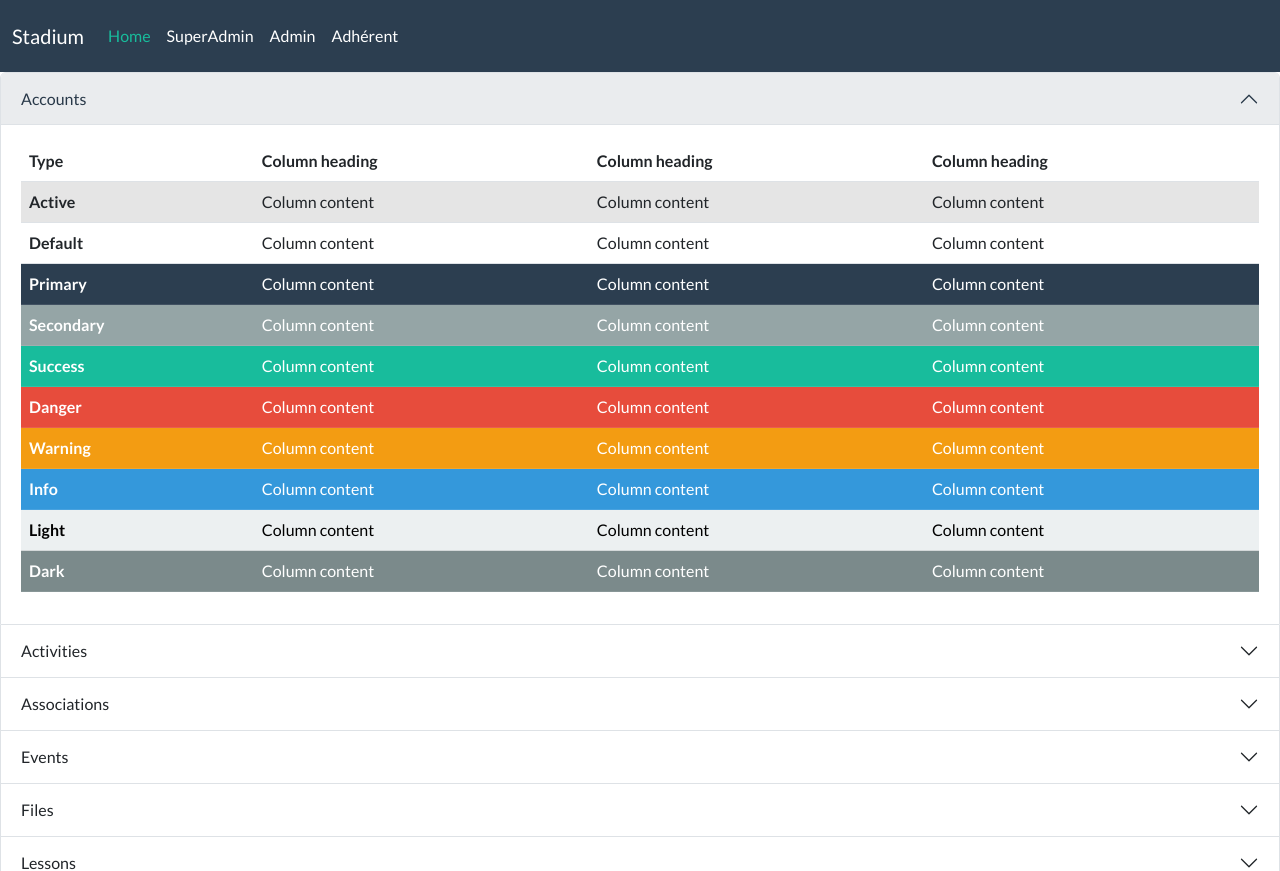
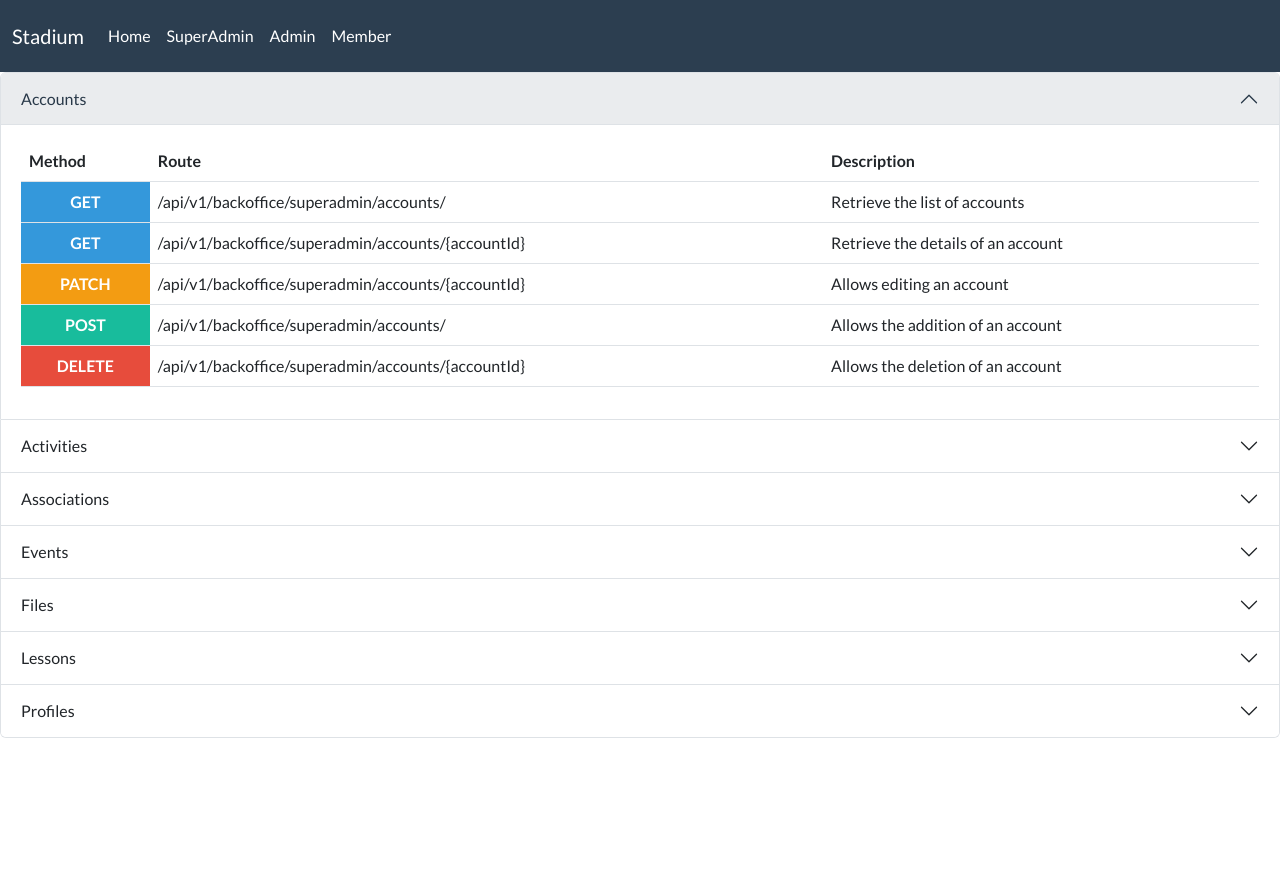
Before and after one commit to jean-same/stadium, a Symfony app: template templates/api/v1/documentation/docs/superadmin.html.twig in a window 1280 px wide. Shown: the top 871 px of the page. After the commit the page ends 738 px from the top, so only its background shows below. Run offline with Twig, Linux system fonts and the light colour scheme; the template is opened without the code that fills it, so the values that code supplies are empty; some libraries are stand-ins or nearby versions.

Commit message:
Setting up route display for api/superadmin

```diff
--- a/templates/api/v1/documentation/docs/superadmin.html.twig
+++ b/templates/api/v1/documentation/docs/superadmin.html.twig
@@ -4,81 +4,45 @@
 	<div class="accordion" id="accordionExample">
 		<div class="accordion-item">
 			<h2 class="accordion-header" id="headingOne">
-      <button class="accordion-button" type="button" data-bs-toggle="collapse" data-bs-target="#collapseOne" aria-expanded="true" aria-controls="collapseOne">
+				<button class="accordion-button" type="button" data-bs-toggle="collapse" data-bs-target="#Account" aria-expanded="true" aria-controls="Account">
 					Accounts
 				</button>
 			</h2>
-    <div id="collapseOne" class="accordion-collapse collapse show" aria-labelledby="headingOne" data-bs-parent="#accordionExample">
+			<div id="Account" class="accordion-collapse collapse show" aria-labelledby="headingOne" data-bs-parent="#accordionExample">
 				<div class="accordion-body">
 					<table class="table table-hover">
 						<thead>
 							<tr>
-      <th scope="col">Type</th>
-      <th scope="col">Column heading</th>
-      <th scope="col">Column heading</th>
-      <th scope="col">Column heading</th>
+								<th scope="col">Method</th>
+								<th scope="col">Route</th>
+								<th scope="col">Description</th>
 							</tr>
 						</thead>
 						<tbody>
-    <tr class="table-active">
-      <th scope="row">Active</th>
-      <td>Column content</td>
-      <td>Column content</td>
-      <td>Column content</td>
+							<tr>
+								<th scope="row" class="text-center text-white bg-info">GET</th>
+								<td>/api/v1/backoffice/superadmin/accounts/</td>
+								<td>Retrieve the list of accounts</td>
 							</tr>
 							<tr>
-      <th scope="row">Default</th>
-      <td>Column content</td>
-      <td>Column content</td>
-      <td>Column content</td>
+								<th scope="row" class="text-center text-white bg-info">GET</th>
+								<td>/api/v1/backoffice/superadmin/accounts/{accountId}</td>
+								<td>Retrieve the details of an account</td>
 							</tr>
-    <tr class="table-primary">
-      <th scope="row">Primary</th>
-      <td>Column content</td>
-      <td>Column content</td>
-      <td>Column content</td>
+							<tr>
+								<th scope="row" class="text-center text-white bg-warning">PATCH</th>
+								<td>/api/v1/backoffice/superadmin/accounts/{accountId}</td>
+								<td>Allows editing an account</td>
 							</tr>
-    <tr class="table-secondary">
-      <th scope="row">Secondary</th>
-      <td>Column content</td>
-      <td>Column content</td>
-      <td>Column content</td>
+							<tr>
+								<th scope="row" class="text-center text-white bg-success">POST</th>
+								<td>/api/v1/backoffice/superadmin/accounts/</td>
+								<td>Allows the addition of an account</td>
 							</tr>
-    <tr class="table-success">
-      <th scope="row">Success</th>
-      <td>Column content</td>
-      <td>Column content</td>
-      <td>Column content</td>
-    </tr>
-    <tr class="table-danger">
-      <th scope="row">Danger</th>
-      <td>Column content</td>
-      <td>Column content</td>
-      <td>Column content</td>
-    </tr>
-    <tr class="table-warning">
-      <th scope="row">Warning</th>
-      <td>Column content</td>
-      <td>Column content</td>
-      <td>Column content</td>
-    </tr>
-    <tr class="table-info">
-      <th scope="row">Info</th>
-      <td>Column content</td>
-      <td>Column content</td>
-      <td>Column content</td>
-    </tr>
-    <tr class="table-light">
-      <th scope="row">Light</th>
-      <td>Column content</td>
-      <td>Column content</td>
-      <td>Column content</td>
-    </tr>
-    <tr class="table-dark">
-      <th scope="row">Dark</th>
-      <td>Column content</td>
-      <td>Column content</td>
-      <td>Column content</td>
+							<tr>
+								<th scope="row" class="text-center text-white bg-danger">DELETE</th>
+								<td>/api/v1/backoffice/superadmin/accounts/{accountId}</td>
+								<td>Allows the deletion of an account</td>
 							</tr>
 						</tbody>
 					</table>
@@ -87,74 +51,283 @@
 		</div>
 		<div class="accordion-item">
 			<h2 class="accordion-header" id="headingTwo">
-      <button class="accordion-button collapsed" type="button" data-bs-toggle="collapse" data-bs-target="#collapseTwo" aria-expanded="false" aria-controls="collapseTwo">
+				<button class="accordion-button collapsed" type="button" data-bs-toggle="collapse" data-bs-target="#Activities" aria-expanded="false" aria-controls="Activities">
 					Activities
 				</button>
 			</h2>
-    <div id="collapseTwo" class="accordion-collapse collapse" aria-labelledby="headingTwo" data-bs-parent="#accordionExample">
+			<div id="Activities" class="accordion-collapse collapse" aria-labelledby="headingTwo" data-bs-parent="#accordionExample">
 				<div class="accordion-body">
-        <strong>This is the second item's accordion body.</strong> It is hidden by default, until the collapse plugin adds the appropriate classes that we use to style each element. These classes control the overall appearance, as well as the showing and hiding via CSS transitions. You can modify any of this with custom CSS or overriding our default variables. It's also worth noting that just about any HTML can go within the <code>.accordion-body</code>, though the transition does limit overflow.
+					<table class="table table-hover">
+						<thead>
+							<tr>
+								<th scope="col">Method</th>
+								<th scope="col">Route</th>
+								<th scope="col">Description</th>
+							</tr>
+						</thead>
+						<tbody>
+							<tr>
+								<th scope="row" class="text-center text-white bg-info">GET</th>
+
+								<td>/api/v1/backoffice/superadmin/activities/</td>
+								<td>Retrieve the list of activities</td>
+							</tr>
+							<tr>
+								<th scope="row" class="text-center text-white bg-info">GET</th>
+
+								<td>/api/v1/backoffice/superadmin/activities/{activityId}</td>
+								<td>Retrieve the details of an activity</td>
+							</tr>
+							<tr>
+								<th scope="row" class="text-center text-white bg-warning">PATCH</th>
+								<td>/api/v1/backoffice/superadmin/activities/{activityId}</td>
+								<td>Allows editing an activity</td>
+							</tr>
+							<tr>
+								<th scope="row" class="text-center text-white bg-success">POST</th>
+								<td>/api/v1/backoffice/superadmin/activities/</td>
+								<td>Allows the addition of an activity</td>
+							</tr>
+							<tr>
+								<th scope="row" class="text-center text-white bg-danger">DELETE</th>
+								<td>/api/v1/backoffice/superadmin/activities/{activityId}</td>
+								<td>Allows the deletion of an activity</td>
+							</tr>
+						</tbody>
+					</table>
 				</div>
 			</div>
 		</div>
 		<div class="accordion-item">
 			<h2 class="accordion-header" id="headingThree">
-      <button class="accordion-button collapsed" type="button" data-bs-toggle="collapse" data-bs-target="#collapseThree" aria-expanded="false" aria-controls="collapseThree">
+				<button class="accordion-button collapsed" type="button" data-bs-toggle="collapse" data-bs-target="#Association" aria-expanded="false" aria-controls="Association">
 					Associations
 				</button>
 			</h2>
-    <div id="collapseThree" class="accordion-collapse collapse" aria-labelledby="headingThree" data-bs-parent="#accordionExample">
+			<div id="Association" class="accordion-collapse collapse" aria-labelledby="headingThree" data-bs-parent="#accordionExample">
 				<div class="accordion-body">
-        <strong>This is the third item's accordion body.</strong> It is hidden by default, until the collapse plugin adds the appropriate classes that we use to style each element. These classes control the overall appearance, as well as the showing and hiding via CSS transitions. You can modify any of this with custom CSS or overriding our default variables. It's also worth noting that just about any HTML can go within the <code>.accordion-body</code>, though the transition does limit overflow.
+					<table class="table table-hover">
+						<thead>
+							<tr>
+								<th scope="col">Method</th>
+								<th scope="col">Route</th>
+								<th scope="col">Description</th>
+							</tr>
+						</thead>
+						<tbody>
+							<tr>
+								<th scope="row" class="text-center text-white bg-info">GET</th>
+								<td>/api/v1/backoffice/superadmin/associations/</td>
+								<td>Retrieve the list of associations</td>
+							</tr>
+							<tr>
+								<th scope="row" class="text-center text-white bg-info">GET</th>
+								<td>/api/v1/backoffice/superadmin/associations/{associationId}</td>
+								<td>Retrieve the details of an association</td>
+							</tr>
+							<tr>
+								<th scope="row" class="text-center text-white bg-warning">PATCH</th>
+								<td>/api/v1/backoffice/superadmin/associations/{associationId}</td>
+								<td>Allows editing an association</td>
+							</tr>
+							<tr>
+								<th scope="row" class="text-center text-white bg-success">POST</th>
+								<td>/api/v1/backoffice/superadmin/associations/</td>
+								<td>Allows the addition of an association</td>
+							</tr>
+							<tr>
+								<th scope="row" class="text-center text-white bg-danger">DELETE</th>
+								<td>/api/v1/backoffice/superadmin/associations/{associationId}</td>
+								<td>Allows the deletion of an association</td>
+							</tr>
+						</tbody>
+					</table>
 				</div>
 			</div>
 		</div>
 		<div class="accordion-item">
 			<h2 class="accordion-header" id="headingThree">
-      <button class="accordion-button collapsed" type="button" data-bs-toggle="collapse" data-bs-target="#collapseThree" aria-expanded="false" aria-controls="collapseThree">
+				<button class="accordion-button collapsed" type="button" data-bs-toggle="collapse" data-bs-target="#Events" aria-expanded="false" aria-controls="Events">
 					Events
 				</button>
 			</h2>
-    <div id="collapseThree" class="accordion-collapse collapse" aria-labelledby="headingThree" data-bs-parent="#accordionExample">
+			<div id="Events" class="accordion-collapse collapse" aria-labelledby="headingThree" data-bs-parent="#accordionExample">
 				<div class="accordion-body">
-        <strong>This is the third item's accordion body.</strong> It is hidden by default, until the collapse plugin adds the appropriate classes that we use to style each element. These classes control the overall appearance, as well as the showing and hiding via CSS transitions. You can modify any of this with custom CSS or overriding our default variables. It's also worth noting that just about any HTML can go within the <code>.accordion-body</code>, though the transition does limit overflow.
+					<table class="table table-hover">
+						<thead>
+							<tr>
+								<th scope="col">Method</th>
+								<th scope="col">Route</th>
+								<th scope="col">Description</th>
+							</tr>
+						</thead>
+						<tbody>
+							<tr>
+								<th scope="row" class="text-center text-white bg-info">GET</th>
+								<td>/api/v1/backoffice/superadmin/events/</td>
+								<td>Retrieve the list of events</td>
+							</tr>
+							<tr>
+								<th scope="row" class="text-center text-white bg-info">GET</th>
+								<td>/api/v1/backoffice/superadmin/events/{eventId}</td>
+								<td>Retrieve the details of an event</td>
+							</tr>
+							<tr>
+								<th scope="row" class="text-center text-white bg-warning">PATCH</th>
+								<td>/api/v1/backoffice/superadmin/events/{eventId}</td>
+								<td>Allows editing an event</td>
+							</tr>
+							<tr>
+								<th scope="row" class="text-center text-white bg-success">POST</th>
+								<td>/api/v1/backoffice/superadmin/events/</td>
+								<td>Allows the addition of an event</td>
+							</tr>
+							<tr>
+								<th scope="row" class="text-center text-white bg-danger">DELETE</th>
+								<td>/api/v1/backoffice/superadmin/events/{eventId}</td>
+								<td>Allows the deletion of an event</td>
+							</tr>
+						</tbody>
+					</table>
 				</div>
 			</div>
 		</div>
 		<div class="accordion-item">
 			<h2 class="accordion-header" id="headingThree">
-      <button class="accordion-button collapsed" type="button" data-bs-toggle="collapse" data-bs-target="#collapseThree" aria-expanded="false" aria-controls="collapseThree">
+				<button class="accordion-button collapsed" type="button" data-bs-toggle="collapse" data-bs-target="#Files" aria-expanded="false" aria-controls="Files">
 					Files
 				</button>
 			</h2>
-    <div id="collapseThree" class="accordion-collapse collapse" aria-labelledby="headingThree" data-bs-parent="#accordionExample">
+			<div id="Files" class="accordion-collapse collapse" aria-labelledby="headingThree" data-bs-parent="#accordionExample">
 				<div class="accordion-body">
-        <strong>This is the third item's accordion body.</strong> It is hidden by default, until the collapse plugin adds the appropriate classes that we use to style each element. These classes control the overall appearance, as well as the showing and hiding via CSS transitions. You can modify any of this with custom CSS or overriding our default variables. It's also worth noting that just about any HTML can go within the <code>.accordion-body</code>, though the transition does limit overflow.
-      </div>
+<table class="table table-hover">
+						<thead>
+							<tr>
+								<th scope="col">Method</th>
+								<th scope="col">Route</th>
+								<th scope="col">Description</th>
+							</tr>
+						</thead>
+						<tbody>
+							<tr>
+								<th scope="row" class="text-center text-white bg-info">GET</th>
+								<td>/api/v1/backoffice/superadmin/files/</td>
+								<td>Retrieve the list of files</td>
+							</tr>
+							<tr>
+								<th scope="row" class="text-center text-white bg-info">GET</th>
+								<td>/api/v1/backoffice/superadmin/files/{fileId}</td>
+								<td>Retrieve the details of a file</td>
+							</tr>
+							<tr>
+								<th scope="row" class="text-center text-white bg-warning">PATCH</th>
+								<td>/api/v1/backoffice/superadmin/files/{fileId}</td>
+								<td>Allows editing a file</td>
+							</tr>
+							<tr>
+								<th scope="row" class="text-center text-white bg-success">POST</th>
+								<td>/api/v1/backoffice/superadmin/files/</td>
+								<td>Allows the addition of a file</td>
+							</tr>
+							<tr>
+								<th scope="row" class="text-center text-white bg-danger">DELETE</th>
+								<td>/api/v1/backoffice/superadmin/files/{fileId}</td>
+								<td>Allows the deletion of a file</td>
+							</tr>
+						</tbody>
+					</table>				</div>
 			</div>
 		</div>
 		<div class="accordion-item">
 			<h2 class="accordion-header" id="headingThree">
-      <button class="accordion-button collapsed" type="button" data-bs-toggle="collapse" data-bs-target="#collapseThree" aria-expanded="false" aria-controls="collapseThree">
+				<button class="accordion-button collapsed" type="button" data-bs-toggle="collapse" data-bs-target="#Lessons" aria-expanded="false" aria-controls="Lessons">
 					Lessons
 				</button>
 			</h2>
-    <div id="collapseThree" class="accordion-collapse collapse" aria-labelledby="headingThree" data-bs-parent="#accordionExample">
+			<div id="Lessons" class="accordion-collapse collapse" aria-labelledby="headingThree" data-bs-parent="#accordionExample">
 				<div class="accordion-body">
-        <strong>This is the third item's accordion body.</strong> It is hidden by default, until the collapse plugin adds the appropriate classes that we use to style each element. These classes control the overall appearance, as well as the showing and hiding via CSS transitions. You can modify any of this with custom CSS or overriding our default variables. It's also worth noting that just about any HTML can go within the <code>.accordion-body</code>, though the transition does limit overflow.
-      </div>
+<table class="table table-hover">
+						<thead>
+							<tr>
+								<th scope="col">Method</th>
+								<th scope="col">Route</th>
+								<th scope="col">Description</th>
+							</tr>
+						</thead>
+						<tbody>
+							<tr>
+								<th scope="row" class="text-center text-white bg-info">GET</th>
+								<td>/api/v1/backoffice/superadmin/lessons/</td>
+								<td>Retrieve the list of lessons</td>
+							</tr>
+							<tr>
+								<th scope="row" class="text-center text-white bg-info">GET</th>
+								<td>/api/v1/backoffice/superadmin/lessons/{lessonId}</td>
+								<td>Retrieve the details of a lesson</td>
+							</tr>
+							<tr>
+								<th scope="row" class="text-center text-white bg-warning">PATCH</th>
+								<td>/api/v1/backoffice/superadmin/lessons/{lessonId}</td>
+								<td>Allows editing a lesson</td>
+							</tr>
+							<tr>
+								<th scope="row" class="text-center text-white bg-success">POST</th>
+								<td>/api/v1/backoffice/superadmin/lessons/</td>
+								<td>Allows the addition of a lesson</td>
+							</tr>
+							<tr>
+								<th scope="row" class="text-center text-white bg-danger">DELETE</th>
+								<td>/api/v1/backoffice/superadmin/lessons/{lessonId}</td>
+								<td>Allows the deletion of a lesson</td>
+							</tr>
+						</tbody>
+					</table>				</div>
 			</div>
 		</div>
 		<div class="accordion-item">
 			<h2 class="accordion-header" id="headingThree">
-      <button class="accordion-button collapsed" type="button" data-bs-toggle="collapse" data-bs-target="#collapseThree" aria-expanded="false" aria-controls="collapseThree">
+				<button class="accordion-button collapsed" type="button" data-bs-toggle="collapse" data-bs-target="#Profiles" aria-expanded="false" aria-controls="Profiles">
 					Profiles
 				</button>
 			</h2>
-    <div id="collapseThree" class="accordion-collapse collapse" aria-labelledby="headingThree" data-bs-parent="#accordionExample">
+			<div id="Profiles" class="accordion-collapse collapse" aria-labelledby="headingThree" data-bs-parent="#accordionExample">
 				<div class="accordion-body">
-        <strong>This is the third item's accordion body.</strong> It is hidden by default, until the collapse plugin adds the appropriate classes that we use to style each element. These classes control the overall appearance, as well as the showing and hiding via CSS transitions. You can modify any of this with custom CSS or overriding our default variables. It's also worth noting that just about any HTML can go within the <code>.accordion-body</code>, though the transition does limit overflow.
-      </div>
+<table class="table table-hover">
+						<thead>
+							<tr>
+								<th scope="col">Method</th>
+								<th scope="col">Route</th>
+								<th scope="col">Description</th>
+							</tr>
+						</thead>
+						<tbody>
+							<tr>
+								<th scope="row" class="text-center text-white bg-info">GET</th>
+								<td>/api/v1/backoffice/superadmin/profiles/</td>
+								<td>Retrieve the list of profiles</td>
+							</tr>
+							<tr>
+								<th scope="row" class="text-center text-white bg-info">GET</th>
+								<td>/api/v1/backoffice/superadmin/profiles/{profilId}</td>
+								<td>Retrieve the details of a profil</td>
+							</tr>
+							<tr>
+								<th scope="row" class="text-center text-white bg-warning">PATCH</th>
+								<td>/api/v1/backoffice/superadmin/profiles/{profilId}</td>
+								<td>Allows editing a profil</td>
+							</tr>
+							<tr>
+								<th scope="row" class="text-center text-white bg-success">POST</th>
+								<td>/api/v1/backoffice/superadmin/profiles/</td>
+								<td>Allows the addition of a profil</td>
+							</tr>
+							<tr>
+								<th scope="row" class="text-center text-white bg-danger">DELETE</th>
+								<td>/api/v1/backoffice/superadmin/profiles/{profilId}</td>
+								<td>Allows the deletion of a profil</td>
+							</tr>
+						</tbody>
+					</table>				</div>
 			</div>
 		</div>
 
--- a/templates/base.html.twig
+++ b/templates/base.html.twig
@@ -7,14 +7,14 @@
 			{% endblock %}
 		</title>
 		{# Run `composer require symfony/webpack-encore-bundle`
-		        and uncomment the following Encore helpers to start using Symfony UX #}
+										        and uncomment the following Encore helpers to start using Symfony UX #}
 		<link rel="stylesheet" href="https://bootswatch.com/5/flatly/bootstrap.min.css">
 	</head>
 	<body>
 
 		<nav class="navbar navbar-expand-lg navbar-dark bg-primary">
 			<div class="container-fluid">
-				<a class="navbar-brand" href="#">Stadium</a>
+				<a class="navbar-brand" href="{{path('api_v1_docs_home')}}">Stadium</a>
 				<button class="navbar-toggler" type="button" data-bs-toggle="collapse" data-bs-target="#navbarColor01" aria-controls="navbarColor01" aria-expanded="false" aria-label="Toggle navigation">
 					<span class="navbar-toggler-icon"></span>
 				</button>
@@ -22,24 +22,23 @@
 				<div class="collapse navbar-collapse" id="navbarColor01">
 					<ul class="navbar-nav me-auto">
 						<li class="nav-item">
-							<a class="nav-link active" href="#">Home
-								<span class="visually-hidden">(current)</span>
+							<a {% if app.request.get('_route') ends with 'home' %} class="nav-link active" aria-current="page" {% else %} class="nav-link" href="{{path('api_v1_docs_home')}}" {% endif %}>Home
 							</a>
 						</li>
 						<li class="nav-item">
-							<a class="nav-link" href="#">SuperAdmin</a>
+							<a {% if app.request.get('_route') ends with 'superadmin' %} class="nav-link active" aria-current="page" {% else %} class="nav-link" href="{{path('api_v1_docs_superadmin')}}" {% endif %}>SuperAdmin</a>
 						</li>
 						<li class="nav-item">
-							<a class="nav-link" href="#">Admin</a>
+							<a {% if app.request.get('_route') ends with '_admin' %} class="nav-link active" aria-current="page" {% else %} class="nav-link" href="{{path('api_v1_docs_admin')}}" {% endif %}>Admin</a>
 						</li>
 						<li class="nav-item">
-							<a class="nav-link" href="#">Adhérent</a>
+							<a {% if app.request.get('_route') ends with 'member' %} class="nav-link active" aria-current="page" {% else %} class="nav-link" href="{{path('api_v1_docs_member')}}" {% endif %}>Member</a>
 						</li>
 					</ul>
 				</div>
 			</div>
 		</nav>
 		{% block body %}{% endblock %}
-        <script src="https://cdn.jsdelivr.net/npm/bootstrap@5.1.3/dist/js/bootstrap.bundle.min.js" integrity="sha384-ka7Sk0Gln4gmtz2MlQnikT1wXgYsOg+OMhuP+IlRH9sENBO0LRn5q+8nbTov4+1p" crossorigin="anonymous"></script>
+		<script src="https://cdn.jsdelivr.net/npm/bootstrap@5.1.3/dist/js/bootstrap.bundle.min.js" integrity="sha384-ka7Sk0Gln4gmtz2MlQnikT1wXgYsOg+OMhuP+IlRH9sENBO0LRn5q+8nbTov4+1p" crossorigin="anonymous"></script>
 	</body>
 </html>
```
Also changed, not shown: src/Controller/Api/V1/Documentation/DocsController.php (+5 -5 lines). Lines whose indentation alone changed are shown as unchanged.
